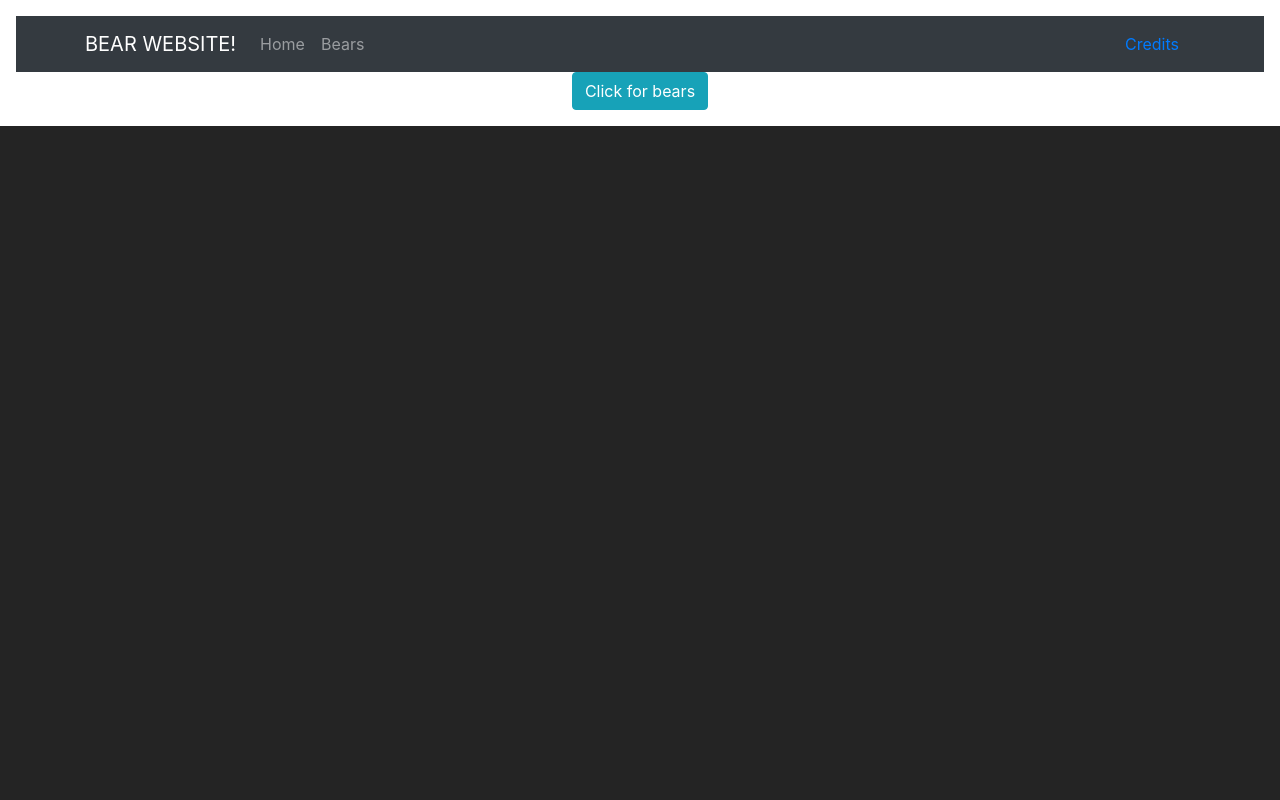
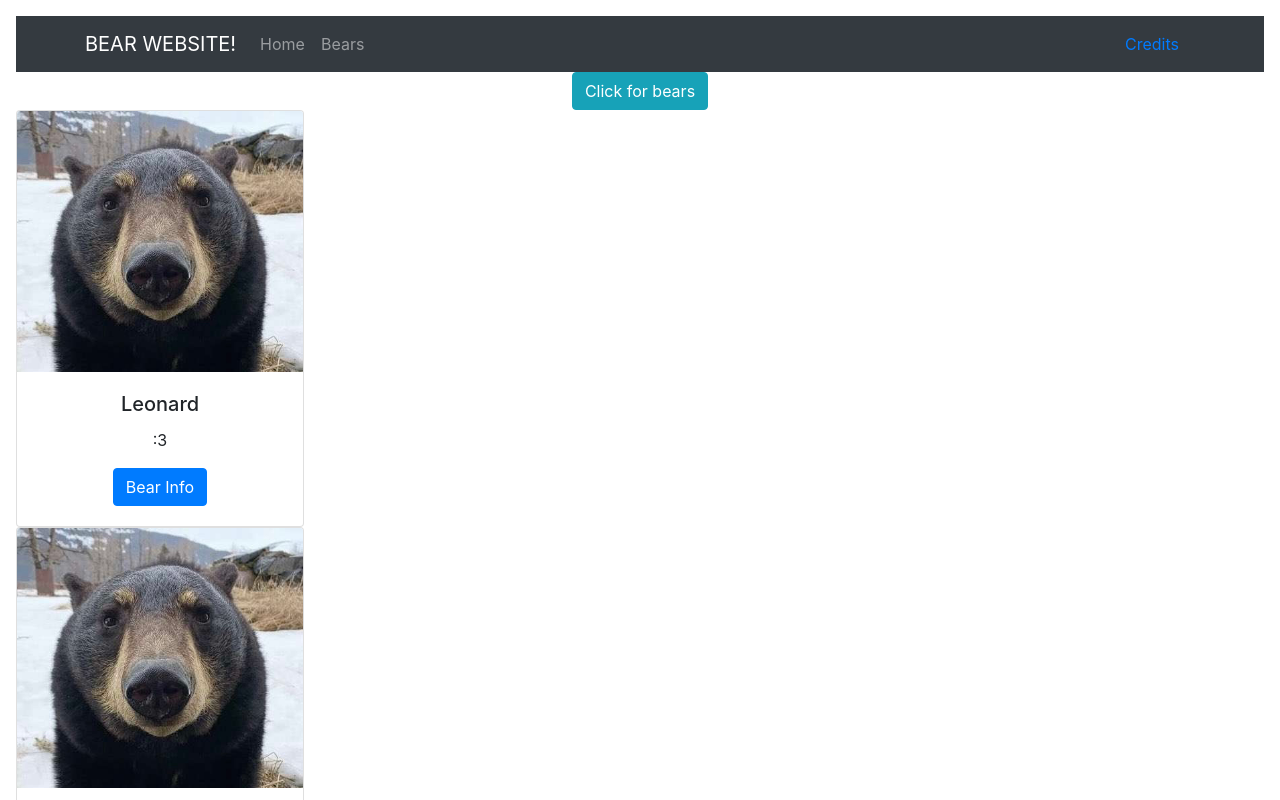
Before and after one commit to dondewaay/React-Project, a React (Vite) app in the folder ReactProject/: page / in a window 1280 px wide. Shown: the top 800 px of the page. Built offline with nearby package versions, Linux system fonts and the light colour scheme.

Commit message:
Big progress

```diff
--- a/ReactProject/src/App.tsx
+++ b/ReactProject/src/App.tsx
@@ -4,6 +4,7 @@ import Home from "./Components/Home/Home";
 import About from "./Components/About/About";
 import { useState } from "react";
 import { Button } from "react-bootstrap";
+import BearCard from "./Components/BearCard/BearCard";
 
 function App() {
   return (
@@ -12,6 +13,8 @@ function App() {
       <Button type="button" className="btn btn-info">
         Click for bears
       </Button>
+      <BearCard name="Leonard" image="src/assets/bear.png" desc=":3" />
+      <BearCard name="Leonard" image="src/assets/bear.png" desc="evil" />
     </>
   );
 }
--- /dev/null
+++ b/ReactProject/src/Components/BearCard/BearCard.tsx
@@ -0,0 +1,23 @@
+import Button from "react-bootstrap/Button";
+import Card from "react-bootstrap/Card";
+
+interface props {
+  name: string;
+  image: string;
+  desc: string;
+}
+
+const BearCard = ({ name, image, desc }: props) => {
+  return (
+    <Card style={{ width: "18rem" }}>
+      <Card.Img variant="top" src={image} />
+      <Card.Body>
+        <Card.Title>{name}</Card.Title>
+        <Card.Text>{desc}</Card.Text>
+        <Button variant="primary">Bear Info</Button>
+      </Card.Body>
+    </Card>
+  );
+};
+
+export default BearCard;
```
Also changed, not shown: ReactProject/src/Components/Bear Card/Bear Card.tsx (deleted), ReactProject/src/assets/bear.png (added).
